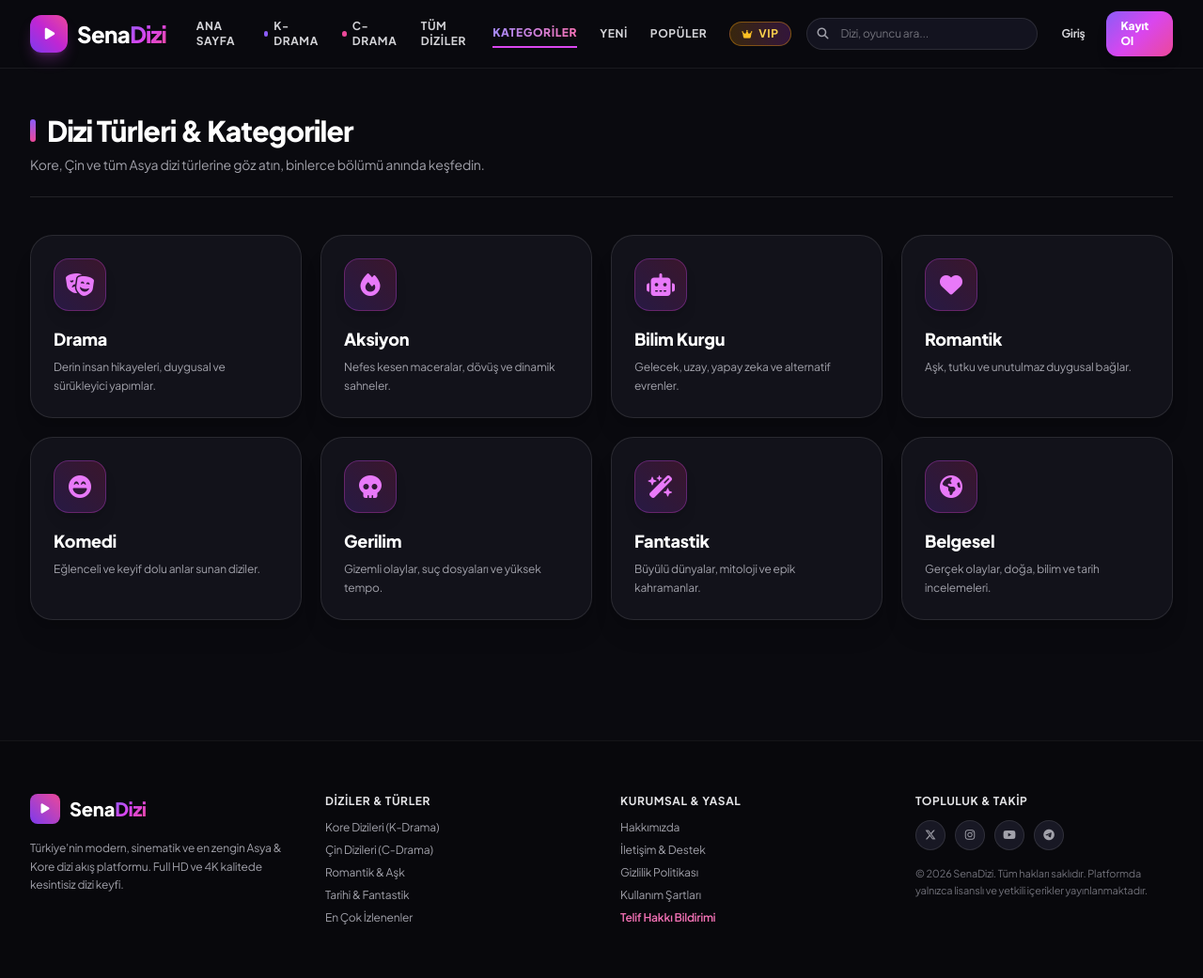
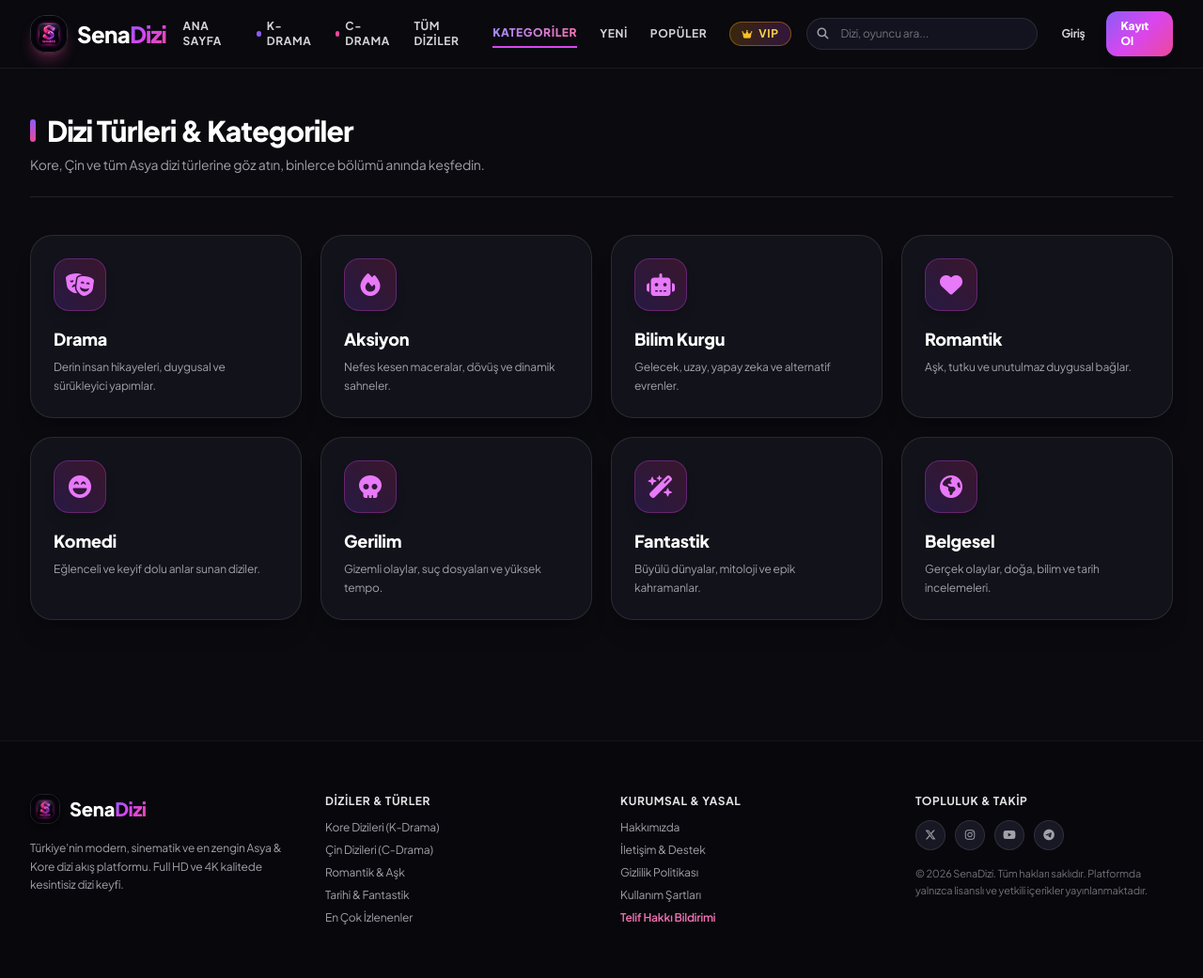
Before and after one commit to SenaDizi/senadizinet, a FastAPI app: page /kategoriler in a window 1280 px wide. Shown: the whole page at 94% size. Run offline with FastAPI, Linux system fonts and the light colour scheme; some libraries are stand-ins or nearby versions.

Commit message:
feat(branding): add high-res pink neon S logo, favicon and update templates

```diff
--- a/templates/admin/admin_base.html
+++ b/templates/admin/admin_base.html
@@ -30,6 +30,7 @@
     }
   </script>
 
+  <link rel="icon" type="image/png" href="/static/img/favicon.png">
   <link rel="stylesheet" href="https://cdnjs.cloudflare.com/ajax/libs/font-awesome/6.5.1/css/all.min.css">
   <link rel="stylesheet" href="/static/css/custom.css">
 </head>
@@ -41,9 +42,7 @@
       <!-- Admin Logo -->
       <div class="h-20 flex items-center justify-between px-6 border-b border-white/10">
         <a href="/admin" class="flex items-center gap-2.5">
-          <div class="w-9 h-9 rounded-xl bg-gradient-to-tr from-violet-600 to-pink-500 flex items-center justify-center text-white text-sm shadow-lg shadow-fuchsia-500/25">
-            <i class="fa-solid fa-gauge-high"></i>
-          </div>
+          <img src="/static/img/logo.png" class="w-9 h-9 rounded-xl object-cover shadow-lg shadow-pink-500/25 border border-white/10" alt="SenaAdmin">
           <span class="text-xl font-black tracking-tight text-white flex items-center">
             <span>Sena</span><span class="text-gradient">Admin</span>
           </span>
--- a/templates/base.html
+++ b/templates/base.html
@@ -13,6 +13,10 @@
   <meta property="og:url" content="{{ canonical_url or request.url }}">
   <meta name="twitter:card" content="summary_large_image">
   <link rel="canonical" href="{{ canonical_url or request.url }}">
+
+  <!-- Favicon & Touch Icon -->
+  <link rel="icon" type="image/png" href="/static/img/favicon.png">
+  <link rel="apple-touch-icon" href="/static/img/logo.png">
 
   <!-- Tailwind CSS CDN -->
   <script src="https://cdn.tailwindcss.com"></script>
@@ -60,9 +64,7 @@
       <!-- Sol: Logo & Ana Menü -->
       <div class="flex items-center gap-8">
         <a href="/" class="flex items-center gap-2.5 group">
-          <div class="w-10 h-10 rounded-xl bg-gradient-to-tr from-violet-600 via-fuchsia-600 to-pink-500 flex items-center justify-center shadow-lg shadow-fuchsia-500/25 group-hover:scale-105 transition-transform">
-            <i class="fa-solid fa-play text-white text-sm ml-0.5"></i>
-          </div>
+          <img src="/static/img/logo.png" class="w-10 h-10 rounded-2xl object-cover shadow-lg shadow-pink-500/30 group-hover:scale-105 transition-transform border border-white/15" alt="SenaDizi">
           <span class="text-2xl font-black tracking-tight text-white flex items-center">
             <span>Sena</span><span class="text-gradient font-black">Dizi</span>
           </span>
@@ -243,9 +245,7 @@
     <div class="max-w-7xl mx-auto grid grid-cols-2 md:grid-cols-4 gap-10">
       <div class="space-y-4 col-span-2 sm:col-span-1">
         <div class="flex items-center gap-2.5">
-          <div class="w-8 h-8 rounded-lg bg-gradient-to-tr from-violet-600 to-pink-500 flex items-center justify-center text-white text-xs">
-            <i class="fa-solid fa-play"></i>
-          </div>
+          <img src="/static/img/logo.png" class="w-8 h-8 rounded-xl object-cover shadow-md border border-white/10" alt="SenaDizi">
           <span class="text-xl font-black text-white">Sena<span class="text-gradient">Dizi</span></span>
         </div>
         <p class="text-zinc-400 text-xs leading-relaxed">
```
Also changed, not shown: static/img/favicon.png (added), static/img/logo.jpg (added), static/img/logo.png (added).
